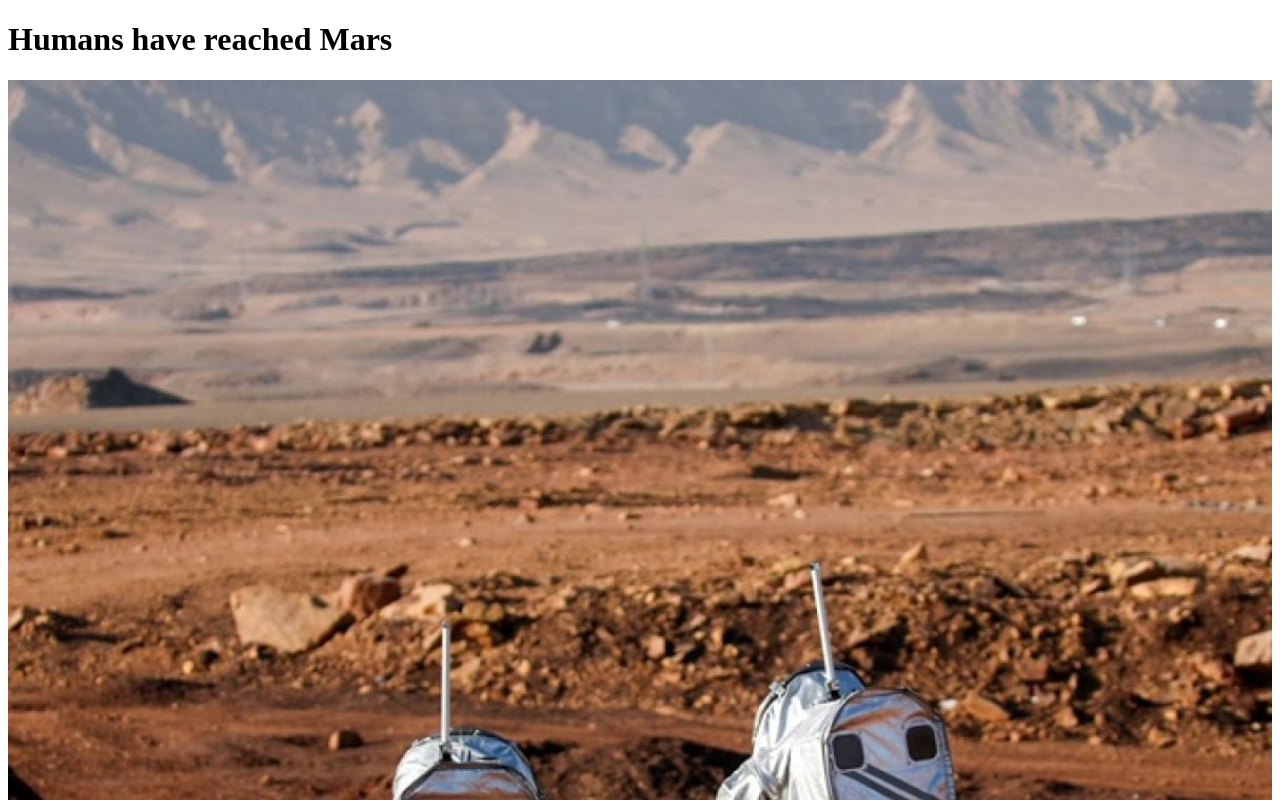
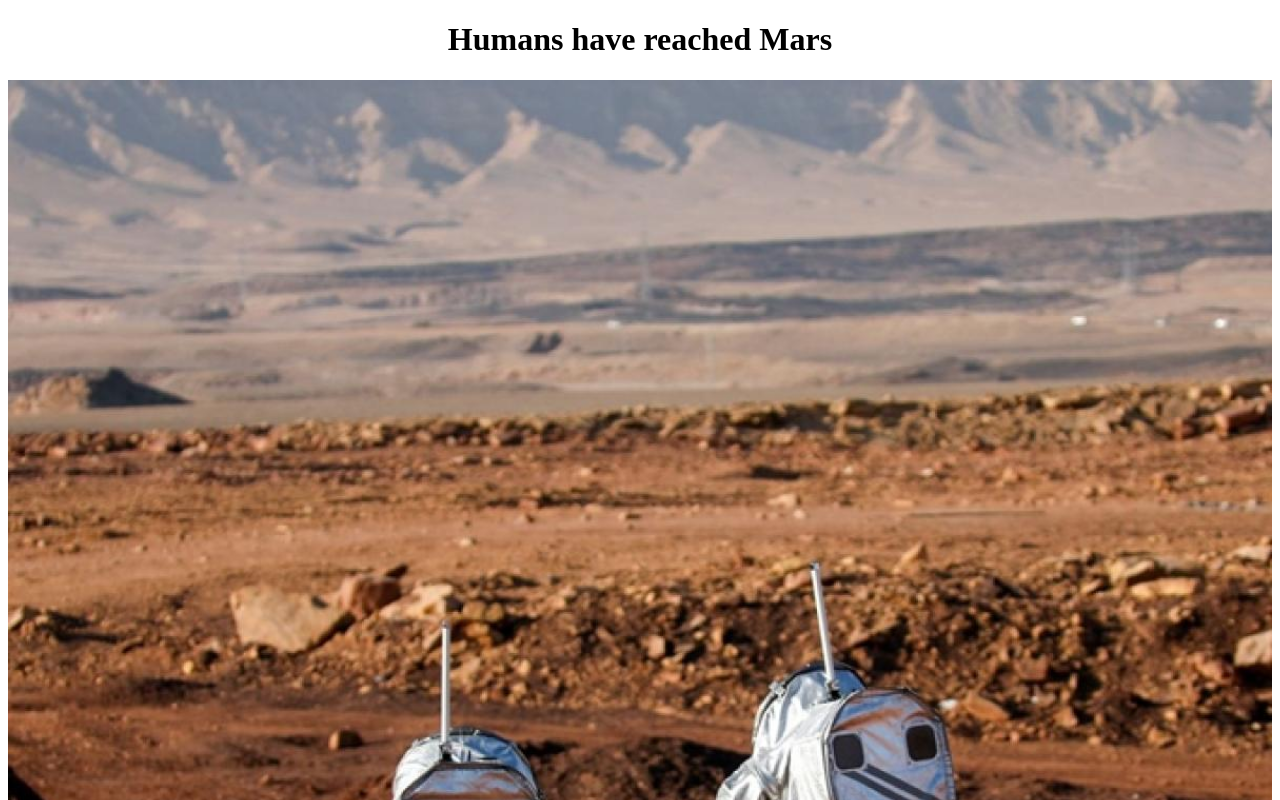
Before and after one commit to sineka-mediwave/firstWebsite, a plain HTML site: page newArticle/index.html in a window 1280 px wide. Shown: the top 800 px of the page. Drawn offline with Linux system fonts and the light colour scheme.

Commit message:
nesting the artile with div

```diff
--- a/newArticle/index.html
+++ b/newArticle/index.html
@@ -4,8 +4,10 @@
     <meta charset="UTF-8" />
     <meta name="viewport" content="width=device-width, initial-scale=1.0" />
     <title>New Article</title>
+    <link rel="stylesheet" href="style.css" />
   </head>
   <body>
+    <div class="center">
       <h1>Humans have reached Mars</h1>
       <img
         src="mars_life-one_one.jpg"
@@ -17,9 +19,12 @@
       </h3>
       <p>
         After a 115 days long journey, the crew of 12 finallly arrived at their
-      destination.This is the first time humans have set foot on a planet other
-      than Eath.
+        destination.This is the first time humans have set foot on a planet
+        other than Eath.
       </p>
+      <div>
         <img src="mars.jpg" alt="image of the mars surface" width=" 100%" />
+      </div>
+    </div>
   </body>
 </html>
--- a/newArticle/style.css
+++ b/newArticle/style.css
@@ -0,0 +1,3 @@
+h1{
+    text-align: center;
+}
```
Lines whose indentation alone changed are shown as unchanged.
